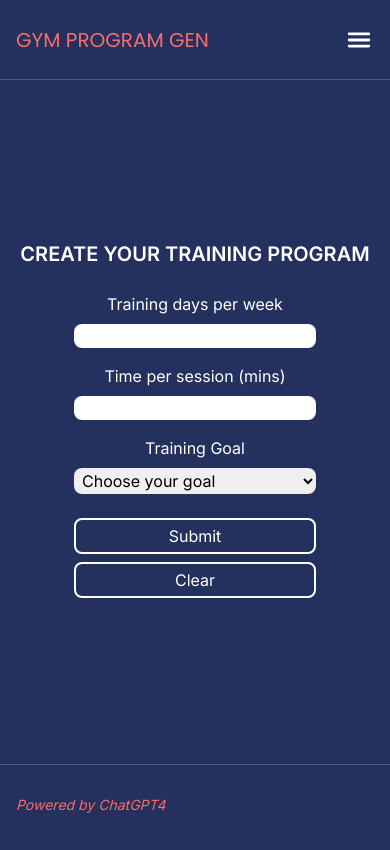
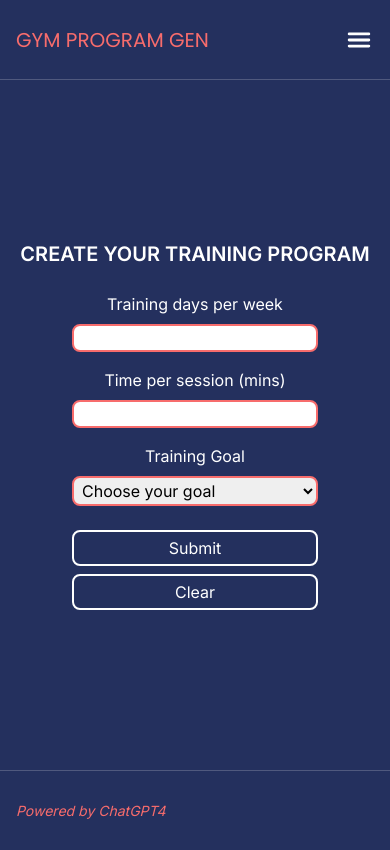
Before and after one commit to LukaMartin/gym-program-generator, a Next.js app: page / in a window 390 px wide. Built offline with nearby package versions, Linux system fonts and the light colour scheme.

Commit message:
Update button and form input field styling

```diff
--- a/src/app/exercise-instructions/page.tsx
+++ b/src/app/exercise-instructions/page.tsx
@@ -3,9 +3,9 @@ import ExerciseInstructionsContainer from "../../components/ExerciseInstructions
 export default function ExerciseExamples() {
   return (
     <main className="flex flex-col items-center">
-      <h2 className="text-2xl md:text-3xl lg:text-4xl xl:text-5xl font-semibold pb-6">
+      <h1 className="text-2xl md:text-3xl lg:text-4xl xl:text-5xl font-semibold pb-6">
         Exercise Instructions
-      </h2>
+      </h1>
       <p className="pb-6 px-4 text-center text-base">
         Use the input below to get detailed instructions on the exercises in
         your training program
--- a/src/app/globals.css
+++ b/src/app/globals.css
@@ -1,6 +1,10 @@
 @tailwind base;
 @tailwind components;
 @tailwind utilities;
+
+.button-effects {
+  @apply hover:scale-105 active:scale-[1.02] transition;
+}
 
 /* SCROLLBAR STYLING */
 /* Chrome, Edge, and Safari */
--- a/src/components/ExerciseInstrctionsForm.tsx
+++ b/src/components/ExerciseInstrctionsForm.tsx
@@ -11,7 +11,7 @@ export default function ExerciseInstrctionsForm({
   return (
     <form onSubmit={handleSubmit} className="flex flex-col">
       <input
-        className="rounded-lg outline-none ring-light-red focus:ring-2 text-black mt-2 mb-4 px-1 md:px-2 py-1"
+        className="rounded-lg outline-none ring-light-red focus:ring-2 text-black border-2 border-light-red mt-2 mb-4 px-1 md:px-2 py-1"
         type="text"
         placeholder="Exercise name..."
         name="search-text"
@@ -22,7 +22,7 @@ export default function ExerciseInstrctionsForm({
       <button
         type="submit"
         className={clsx(
-          "md:text-xl mt-2 p-1 border-2 border-white rounded-lg hover:bg-blue active:animate-shrinkOnClick",
+          "md:text-xl mt-2 p-1 border-2 border-white rounded-lg hover:bg-blue button-effects",
           {
             "bg-blue": isLoading,
             "bg-navy": !isLoading,
@@ -33,7 +33,7 @@ export default function ExerciseInstrctionsForm({
       </button>
       <button
         type="button"
-        className="md:text-xl mt-2 p-1 border-2 border-white rounded-lg hover:bg-blue active:animate-shrinkOnClick"
+        className="md:text-xl mt-2 p-1 border-2 border-white rounded-lg hover:bg-blue button-effects"
         onClick={() => {
           setSearchText("");
           setExerciseInstructions(null);
--- a/src/components/TrainingProgramForm.tsx
+++ b/src/components/TrainingProgramForm.tsx
@@ -19,7 +19,7 @@ export default function TrainingProgramForm({
       <input
         onChange={(e) => setTrainingDays(e.target.value)}
         value={trainingDays}
-        className="rounded-lg outline-none ring-light-red focus:ring-2 text-black mt-2 mb-4 px-1 md:px-2 md:py-[0.125rem]"
+        className="rounded-lg outline-none ring-light-red focus:ring-2 text-black border-2 border-light-red mt-2 mb-4 px-1 md:px-2 md:py-[0.125rem]"
         type="text"
         id="days-per-week"
         name="days-per-week"
@@ -34,7 +34,7 @@ export default function TrainingProgramForm({
       <input
         onChange={(e) => setSessionTime(e.target.value)}
         value={sessionTime}
-        className="rounded-lg outline-none ring-light-red focus:ring-2 text-black mt-2 mb-4 px-1 md:px-2 md:py-[0.125rem]"
+        className="rounded-lg outline-none ring-light-red focus:ring-2 text-black border-2 border-light-red mt-2 mb-4 px-1 md:px-2 md:py-[0.125rem]"
         type="text"
         id="session-time"
         name="session-time"
@@ -48,7 +48,7 @@ export default function TrainingProgramForm({
       </label>
       <select
         onChange={(e) => setGoalOption(e.target.value)}
-        className="rounded-lg outline-none ring-light-red focus:ring-2 text-black mt-2 mb-4 px-1 py-[0.125rem] md:px-2 md:py-1"
+        className="rounded-lg outline-none ring-light-red focus:ring-2 text-black border-2 border-light-red mt-2 mb-4 px-1 py-[0.125rem] md:px-2 md:py-1"
         id="training-goal"
         name="training-goal"
         defaultValue={""}
@@ -65,7 +65,7 @@ export default function TrainingProgramForm({
       </select>
       <button
         className={clsx(
-          "md:text-xl mt-2 p-1 border-2 border-white rounded-lg hover:bg-blue active:animate-shrinkOnClick",
+          "md:text-xl mt-2 p-1 border-2 border-white rounded-lg hover:bg-blue button-effects",
           {
             "bg-blue": isLoading,
             "bg-navy": !isLoading,
@@ -76,7 +76,7 @@ export default function TrainingProgramForm({
         Submit
       </button>
       <button
-        className="md:text-xl mt-2 p-1 border-2 border-white rounded-lg hover:bg-blue active:animate-shrinkOnClick"
+        className="md:text-xl mt-2 p-1 border-2 border-white rounded-lg hover:bg-blue button-effects"
         type="reset"
         onClick={() => {
           setTrainingDays("");
--- a/tailwind.config.ts
+++ b/tailwind.config.ts
@@ -13,15 +13,6 @@ const config: Config = {
         "blue": "#30407F",
         "light-red": "#f76c6c"
       },
-      keyframes: {
-        shrinkOnClick: {
-          "0%": { transform: "scale(1)", opacaity: "1" },
-          "100%": { transform: "scale(0.9)", opactiy: "1" },
-        }
-      },
-      animation: {
-        shrinkOnClick: "shrinkOnClick 0.2s 1 forwards",
-      },
     },
   },
   plugins: [],
```
